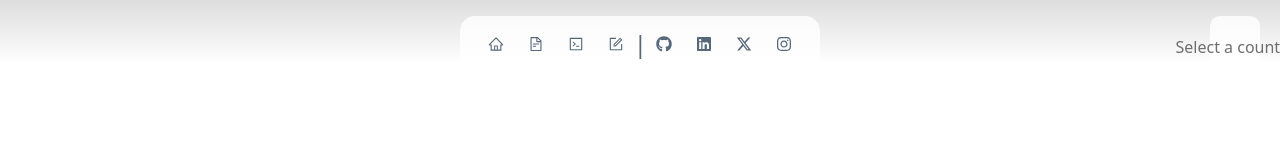
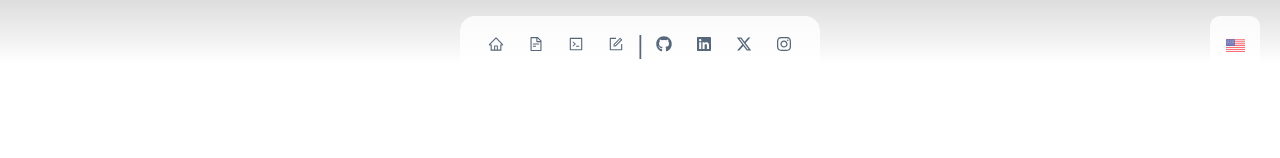
Before and after one commit to gusalfonso/myportfolio, a React (Vite) app: page / in a window 1280 px wide. Shown: the top 158 px of the page. Built offline with nearby package versions, Linux system fonts and the light colour scheme.

Commit message:
ready all languages

```diff
--- a/src/components/atoms/languageselector/LanguageSelector.tsx
+++ b/src/components/atoms/languageselector/LanguageSelector.tsx
@@ -2,17 +2,21 @@ import { useTranslation } from "react-i18next";
 import ReactFlagsSelect from "react-flags-select";
 import "./LanguageSelector.css";
 import { Dock, DockIcon } from "../dock/Dock";
-import { useState } from "react";
 
 const LanguageSelector = () => {
   const { i18n } = useTranslation();
-  const currentLanguage = i18n.language;
-  const [lang, setLang] = useState<string>(
-    currentLanguage.toUpperCase().split("-")[0]
-  );
+
+  let currentLanguage = i18n.language.toUpperCase().split("-")[0];
+
+  if (!["US", "ES", "PT"].includes(currentLanguage)) {
+    currentLanguage = "US";
+  } else if (currentLanguage === "PT") {
+    currentLanguage = "BR";
+  }
+
   const handleSelect = (code: string) => {
-    i18n.changeLanguage(code.toLowerCase());
-    setLang(code);
+    const languageCode = code === "BR" ? "PT" : code;
+    i18n.changeLanguage(languageCode.toLowerCase());
   };
 
   return (
@@ -26,7 +30,7 @@ const LanguageSelector = () => {
             placeholder=""
             showSelectedLabel={false}
             showOptionLabel={false}
-            selected={lang}
+            selected={currentLanguage}
           />
         </DockIcon>
       </Dock>
--- a/src/cv/i18n.ts
+++ b/src/cv/i18n.ts
@@ -450,7 +450,7 @@ const resources = {
       ],
     },
   },
-  br: {
+  pt: {
     translation: {
       hello: `Olá, Sou Gustavo 👋`,
       name: "Gustavo Alfonso",
```
